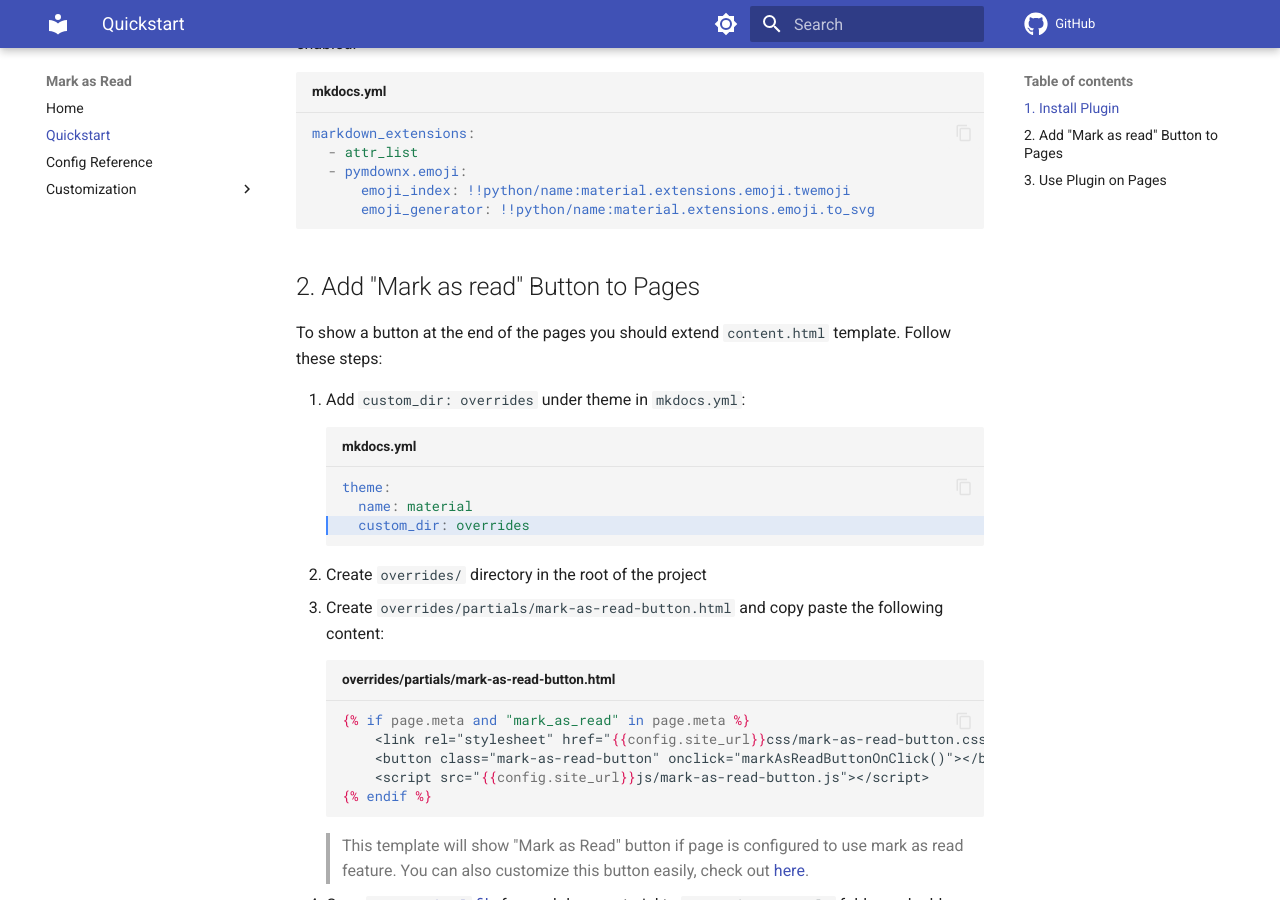
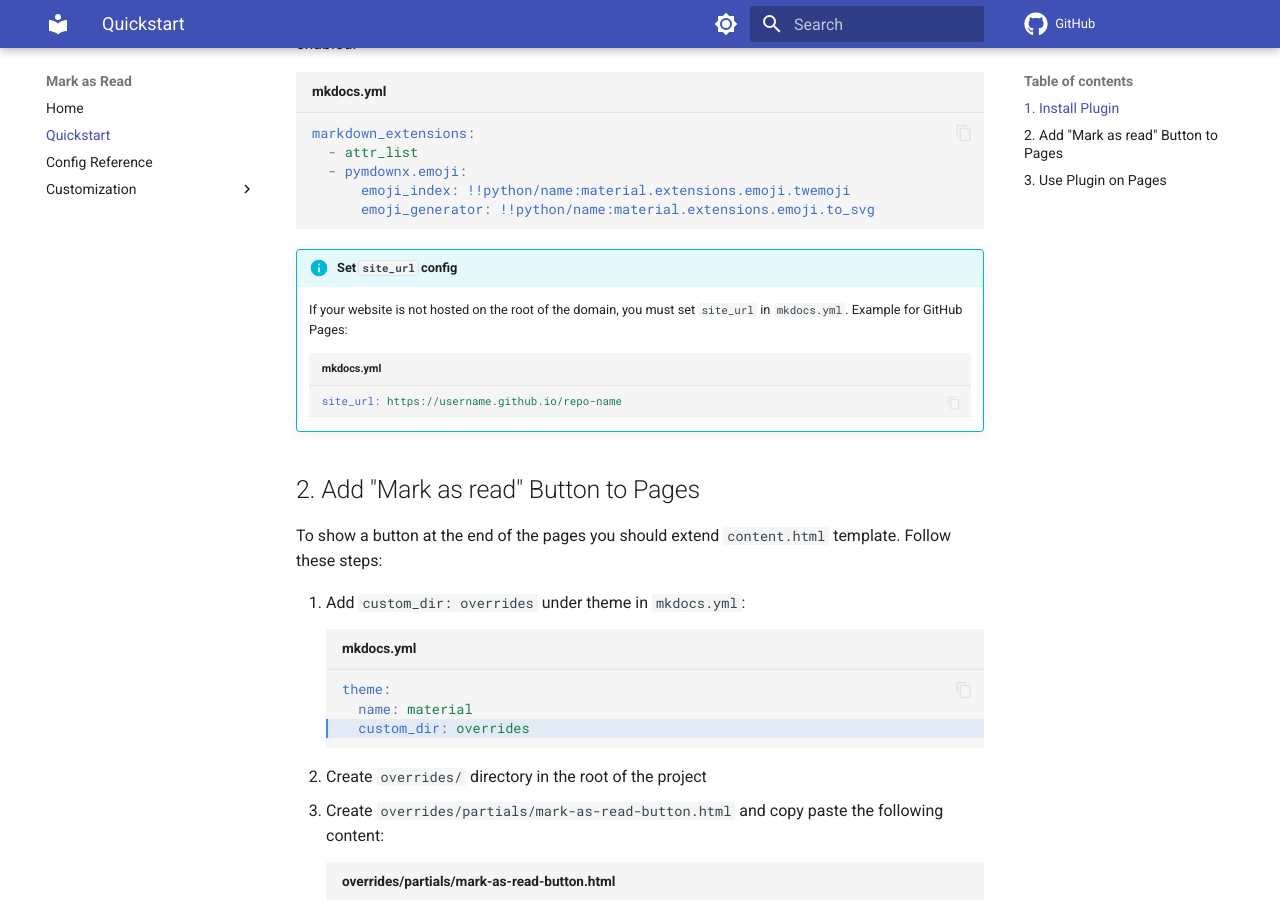
Before and after one commit to berk-karaal/mkdocs-material-mark-as-read, an MkDocs documentation site: the page built from docs/quickstart/index.md, in a window 1280 px wide and 900 px high, scrolled down 490 px. Built offline with MkDocs 1.6.1 and Material for MkDocs 9.7.7, drawn with Linux system fonts in a browser that asks for light colours; emoji names are drawn with the system emoji font; comment, search, counter and statistics services are not loaded.

Commit message:
docs: inform users about setting site_url config

````diff
--- a/docs/quickstart/index.md
+++ b/docs/quickstart/index.md
@@ -27,6 +27,15 @@ markdown_extensions:
       emoji_index: !!python/name:material.extensions.emoji.twemoji
       emoji_generator: !!python/name:material.extensions.emoji.to_svg
 ```
+
+!!! info "Set `site_url` config"
+
+    If your website is not hosted on the root of the domain, you must set `site_url` in `mkdocs.yml`.
+    Example for GitHub Pages:
+
+    ```yaml title="mkdocs.yml"
+    site_url: https://username.github.io/repo-name
+    ```
 
 ## 2. Add "Mark as read" Button to Pages
 
````
